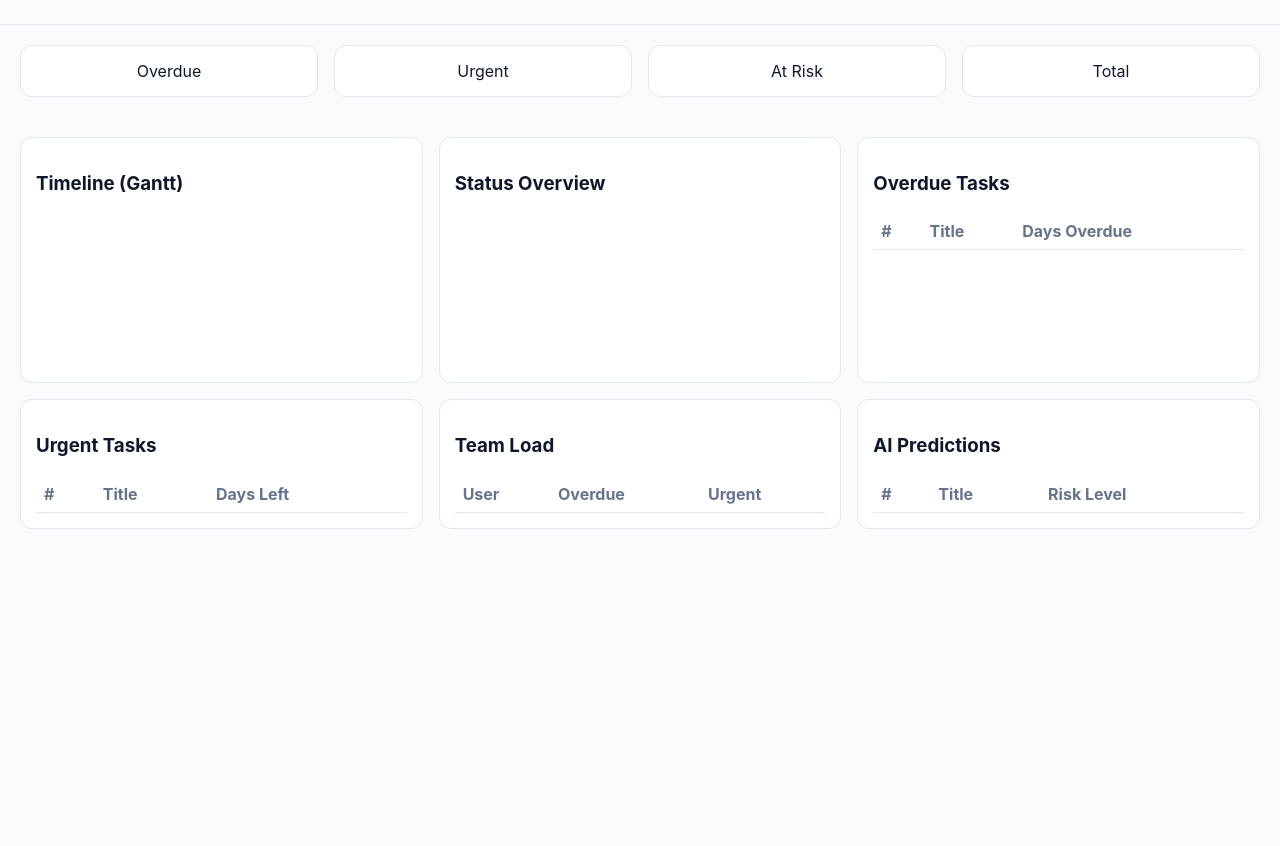
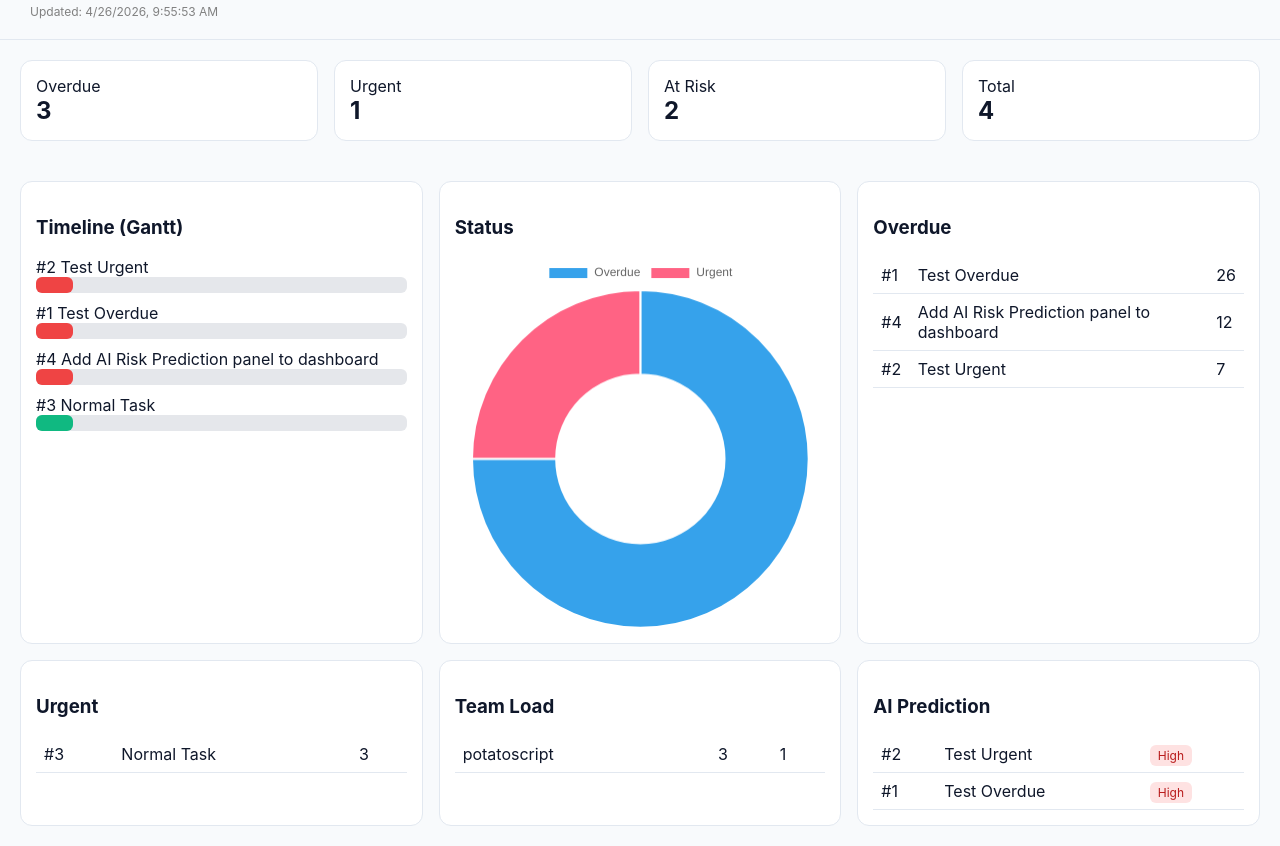
Before and after one commit to potatoscript/portfolio-dashboard, a website: page docs/index.html in a window 1280 px wide. Shown: the part 85-931 px from the top of the page. Before the commit the page ends 800 px from the top, so only its background shows below. Drawn offline with nearby package versions, Linux system fonts and the light colour scheme.

Commit message:
Update index.html

```diff
--- a/docs/index.html
+++ b/docs/index.html
@@ -4,175 +4,147 @@
 <meta charset="UTF-8" />
 <meta name="viewport" content="width=device-width, initial-scale=1" />
 <title>Portfolio Dashboard</title>
+
 <script src="https://cdn.jsdelivr.net/npm/chart.js"></script>
+
 <style>
 :root {
-            --bg: #f8fafc;
-            --card: #ffffff;
-            --text: #0f172a;
-            --muted: #64748b;
-            --border: #e2e8f0;
-            --danger: #ef4444;
-            --warn: #f59e0b;
-            --ok: #10b981;
-            --primary: #6366f1;
+  --bg:#f8fafc;
+  --card:#ffffff;
+  --text:#0f172a;
+  --muted:#64748b;
+  --border:#e2e8f0;
+
+  --danger:#ef4444;
+  --warn:#f59e0b;
+  --ok:#10b981;
+  --primary:#6366f1;
 }
 
 body.dark {
-            --bg: #0f172a;
-            --card: #111827;
-            --text: #e5e7eb;
-            --border: #1f2933;
+  --bg:#0f172a;
+  --card:#111827;
+  --text:#e5e7eb;
+  --border:#1f2933;
 }
 
 body {
-            margin: 0;
-            font-family: -apple-system, BlinkMacSystemFont, "Segoe UI", Roboto, sans-serif;
-            background: var(--bg);
-            color: var(--text);
+  margin:0;
+  font-family:-apple-system,BlinkMacSystemFont,"Segoe UI",Roboto;
+  background:var(--bg);
+  color:var(--text);
 }
 
 /* HEADER */
 .header {
-            display: flex;
-            justify-content: space-between;
-            align-items: center;
-            padding: 20px 30px;
-            border-bottom: 1px solid var(--border);
+  display:flex;
+  justify-content:space-between;
+  align-items:center;
+  padding:20px 30px;
+  border-bottom:1px solid var(--border);
 }
 
 .controls {
-            display: flex;
-            gap: 10px;
+  display:flex;
+  gap:10px;
 }
 
 select, button {
-            padding: 6px 10px;
-            border-radius: 8px;
-            border: 1px solid var(--border);
-            background: var(--card);
-            color: var(--text);
-            cursor: pointer;
+  padding:6px 10px;
+  border-radius:8px;
+  border:1px solid var(--border);
+  background:var(--card);
+  color:var(--text);
 }
 
 /* KPI */
 .kpis {
-            display: grid;
-            grid-template-columns: repeat(auto-fit, minmax(180px, 1fr));
-            gap: 1rem;
-            padding: 20px;
+  display:grid;
+  grid-template-columns:repeat(auto-fit,minmax(180px,1fr));
+  gap:1rem;
+  padding:20px;
 }
 
 .kpi {
-            background: var(--card);
-            border: 1px solid var(--border);
-            border-radius: 12px;
-            padding: 15px;
-            text-align: center;
+  background:var(--card);
+  border:1px solid var(--border);
+  border-radius:12px;
+  padding:15px;
 }
 
 .kpi .value {
-            font-size: 24px;
-            font-weight: bold;
+  font-size:24px;
+  font-weight:bold;
 }
 
 /* GRID */
 .dashboard {
-            display: grid;
-            grid-template-columns: repeat(auto-fit, minmax(350px, 1fr));
-            gap: 1rem;
-            padding: 20px;
+  display:grid;
+  grid-template-columns:repeat(auto-fit,minmax(350px,1fr));
+  gap:1rem;
+  padding:20px;
 }
 
 .card {
-            background: var(--card);
-            border: 1px solid var(--border);
-            border-radius: 12px;
-            padding: 15px;
-            transition: 0.3s;
+  background:var(--card);
+  border:1px solid var(--border);
+  border-radius:12px;
+  padding:15px;
+  transition:.3s;
 }
 
 .card:hover {
-            transform: translateY(-4px);
+  transform:translateY(-4px);
 }
 
 /* TABLE */
 table {
-            width: 100%;
-            border-collapse: collapse;
+  width:100%;
+  border-collapse:collapse;
 }
 
 th, td {
-            padding: 8px;
-            border-bottom: 1px solid var(--border);
+  padding:8px;
+  border-bottom:1px solid var(--border);
 }
 
 th {
-            color: var(--muted);
-            text-align: left;
+  color:var(--muted);
+  text-align:left;
 }
 
 /* BADGES */
 .badge {
-            padding: 3px 8px;
-            border-radius: 6px;
-            font-size: 12px;
+  padding:3px 8px;
+  border-radius:6px;
+  font-size:12px;
 }
 
-        .badge-danger {
-            background: #fee2e2;
-            color: #b91c1c;
-        }
-
-        .badge-warn {
-            background: #fef3c7;
-            color: #92400e;
-        }
-
-        .badge-ok {
-            background: #dcfce7;
-            color: #166534;
-        }
+.badge-danger { background:#fee2e2; color:#b91c1c; }
+.badge-warn { background:#fef3c7; color:#92400e; }
+.badge-ok { background:#dcfce7; color:#166534; }
 
 /* PROGRESS */
 .progress {
-            height: 6px;
-            background: #e5e7eb;
-            border-radius: 4px;
+  height:6px;
+  background:#e5e7eb;
+  border-radius:4px;
 }
 
 .progress div {
-            height: 100%;
-            background: var(--primary);
+  height:100%;
+  background:var(--primary);
 }
 
 /* GANTT */
-        .gantt-row {
-            margin-bottom: 10px;
-        }
+.gantt-row { margin-bottom:10px; }
+.gantt-bar { height:16px; background:#e5e7eb; border-radius:6px; }
+.gantt-fill { height:100%; border-radius:6px; }
 
-        .gantt-bar {
-            height: 16px;
-            background: #e5e7eb;
-            border-radius: 6px;
-        }
+.delayed { background:var(--danger); }
+.risk { background:var(--warn); }
+.ok { background:var(--ok); }
 
-        .gantt-fill {
-            height: 100%;
-            border-radius: 6px;
-        }
-
-        .delayed {
-            background: var(--danger);
-        }
-
-        .risk {
-            background: var(--warn);
-        }
-
-        .ok {
-            background: var(--ok);
-        }
 </style>
 </head>
 
@@ -182,112 +154,67 @@
 <div class="header">
   <div>
     <h2>📊 Portfolio Dashboard</h2>
-        <div id="updated" style="font-size: 12px; color: gray;"></div>
+    <div id="updated" style="font-size:12px;color:gray;"></div>
   </div>
 
   <div class="controls">
-        <select id="repoFilter" aria-label="Filter by Repository"></select>
-        <select id="userFilter" aria-label="Filter by User"></select>
-        <select id="statusFilter" aria-label="Filter by Status">
+    <select id="repoFilter"></select>
+    <select id="userFilter"></select>
+    <select id="statusFilter">
       <option value="">All</option>
       <option value="delayed">Delayed</option>
       <option value="at-risk">At Risk</option>
       <option value="on-track">On Track</option>
     </select>
-        <button onclick="toggleTheme()" aria-label="Toggle Dark Mode">🌗</button>
+    <button onclick="toggleTheme()">🌗</button>
   </div>
 </div>
 
-<!-- KPI Section -->
-<section class="kpis">
-    <div class="kpi">
-        <div>Overdue</div>
-        <div id="kpiOverdue" class="value"></div>
+<!-- KPI -->
+<div class="kpis">
+  <div class="kpi"><div>Overdue</div><div id="kpiOverdue" class="value"></div></div>
+  <div class="kpi"><div>Urgent</div><div id="kpiUrgent" class="value"></div></div>
+  <div class="kpi"><div>At Risk</div><div id="kpiRisk" class="value"></div></div>
+  <div class="kpi"><div>Total</div><div id="kpiTotal" class="value"></div></div>
 </div>
-    <div class="kpi">
-        <div>Urgent</div>
-        <div id="kpiUrgent" class="value"></div>
-    </div>
-    <div class="kpi">
-        <div>At Risk</div>
-        <div id="kpiRisk" class="value"></div>
-    </div>
-    <div class="kpi">
-        <div>Total</div>
-        <div id="kpiTotal" class="value"></div>
-    </div>
-</section>
 
 <!-- DASHBOARD -->
 <div class="dashboard">
+
 <div class="card">
   <h3>Timeline (Gantt)</h3>
   <div id="gantt"></div>
 </div>
 
 <div class="card">
-        <h3>Status Overview</h3>
+  <h3>Status</h3>
   <canvas id="statusChart"></canvas>
 </div>
 
 <div class="card">
-        <h3>Overdue Tasks</h3>
-        <table>
-            <thead>
-                <tr>
-                    <th>#</th>
-                    <th>Title</th>
-                    <th>Days Overdue</th>
-                </tr>
-            </thead>
-            <tbody id="overdue"></tbody>
-        </table>
+  <h3>Overdue</h3>
+  <table><tbody id="overdue"></tbody></table>
 </div>
 
 <div class="card">
-        <h3>Urgent Tasks</h3>
-        <table>
-            <thead>
-                <tr>
-                    <th>#</th>
-                    <th>Title</th>
-                    <th>Days Left</th>
-                </tr>
-            </thead>
-            <tbody id="urgent"></tbody>
-        </table>
+  <h3>Urgent</h3>
+  <table><tbody id="urgent"></tbody></table>
 </div>
 
 <div class="card">
   <h3>Team Load</h3>
-        <table>
-            <thead>
-                <tr>
-                    <th>User</th>
-                    <th>Overdue</th>
-                    <th>Urgent</th>
-                </tr>
-            </thead>
-            <tbody id="users"></tbody>
-        </table>
+  <table><tbody id="users"></tbody></table>
 </div>
 
 <div class="card">
-        <h3>AI Predictions</h3>
-        <table>
-            <thead>
-                <tr>
-                    <th>#</th>
-                    <th>Title</th>
-                    <th>Risk Level</th>
-                </tr>
-            </thead>
-            <tbody id="predictions"></tbody>
-        </table>
+  <h3>AI Prediction</h3>
+  <table><tbody id="predictions"></tbody></table>
 </div>
+
 </div>
 
 <script>
+
 let RAW = {};
 
 fetch("overdue.json")
@@ -311,7 +238,7 @@
   kpi("kpiOverdue", data.overdueCount);
   kpi("kpiUrgent", data.urgentCount);
   kpi("kpiRisk", data.predictions?.length);
-        kpi("kpiTotal", (data.overdueCount || 0) + (data.urgentCount || 0));
+  kpi("kpiTotal", (data.overdueCount||0)+(data.urgentCount||0));
 
   renderChart(data);
   renderTable("overdue", data.topOverdue, i =>
@@ -334,10 +261,10 @@
 // =======================
 function renderChart(data) {
   new Chart(document.getElementById("statusChart"), {
-            type: "doughnut",
-            {
-                labels: ["Overdue", "Urgent"],
-                datasets: [{ [data.overdueCount || 0, data.urgentCount || 0] }]
+    type:"doughnut",
+    data:{
+      labels:["Overdue","Urgent"],
+      datasets:[{ data:[data.overdueCount||0,data.urgentCount||0] }]
     }
   });
 }
@@ -349,16 +276,16 @@
   const el = document.getElementById("gantt");
   el.innerHTML = "";
 
-        (data.timeline || []).forEach(t => {
-            let cls = "ok";
-            if (t.status === "delayed") cls = "delayed";
-            if (t.status === "at-risk") cls = "risk";
+  (data.timeline||[]).forEach(t=>{
+    let cls="ok";
+    if(t.status==="delayed") cls="delayed";
+    if(t.status==="at-risk") cls="risk";
 
     el.innerHTML += `
       <div class="gantt-row">
         <div>#${t.number} ${t.title}</div>
         <div class="gantt-bar">
-                        <div class="gantt-fill ${cls}" style="width:${t.progress || 10}%"></div>
+          <div class="gantt-fill ${cls}" style="width:${t.progress||10}%"></div>
         </div>
       </div>`;
   });
@@ -373,38 +300,38 @@
     `<tr><td colspan="3">No data</td></tr>`;
 }
 
-    function kpi(id, val) {
+function kpi(id,val){
   document.getElementById(id).innerText = val || 0;
 }
 
 // =======================
 // 🔍 FILTERS
 // =======================
-    function initFilters(data) {
-        const repos = [...new Set([...data.topOverdue, ...data.urgentItems].map(i => i.repo))];
-        const users = [...new Set(data.overloadedUsers.map(u => u.user))];
+function initFilters(data){
+  const repos=[...new Set([...data.topOverdue,...data.urgentItems].map(i=>i.repo))];
+  const users=[...new Set(data.overloadedUsers.map(u=>u.user))];
 
-        fillSelect("repoFilter", repos);
-        fillSelect("userFilter", users);
+  fillSelect("repoFilter",repos);
+  fillSelect("userFilter",users);
 
-        document.querySelectorAll("select").forEach(s => {
-            s.addEventListener("change", render);
+  document.querySelectorAll("select").forEach(s=>{
+    s.addEventListener("change",render);
   });
 }
 
-    function fillSelect(id, list) {
-        const el = document.getElementById(id);
-        el.innerHTML = `<option value="">All</option>` +
-            list.map(i => `<option>${i}</option>`).join("");
+function fillSelect(id,list){
+  const el=document.getElementById(id);
+  el.innerHTML=`<option value="">All</option>`+
+    list.map(i=>`<option>${i}</option>`).join("");
 }
 
-    function applyFilters(data) {
-        const repo = document.getElementById("repoFilter").value;
-        const user = document.getElementById("userFilter").value;
+function applyFilters(data){
+  const repo=document.getElementById("repoFilter").value;
+  const user=document.getElementById("userFilter").value;
 
   const filter = arr => arr?.filter(i =>
-            (!repo || i.repo === repo) &&
-            (!user || i.user === user)
+    (!repo || i.repo===repo) &&
+    (!user || i.user===user)
   );
 
   return {
@@ -417,9 +344,10 @@
 // =======================
 // 🌗 THEME
 // =======================
-    function toggleTheme() {
+function toggleTheme(){
   document.body.classList.toggle("dark");
 }
+
 </script>
 
 </body>
```
Lines whose indentation alone changed are shown as unchanged.
